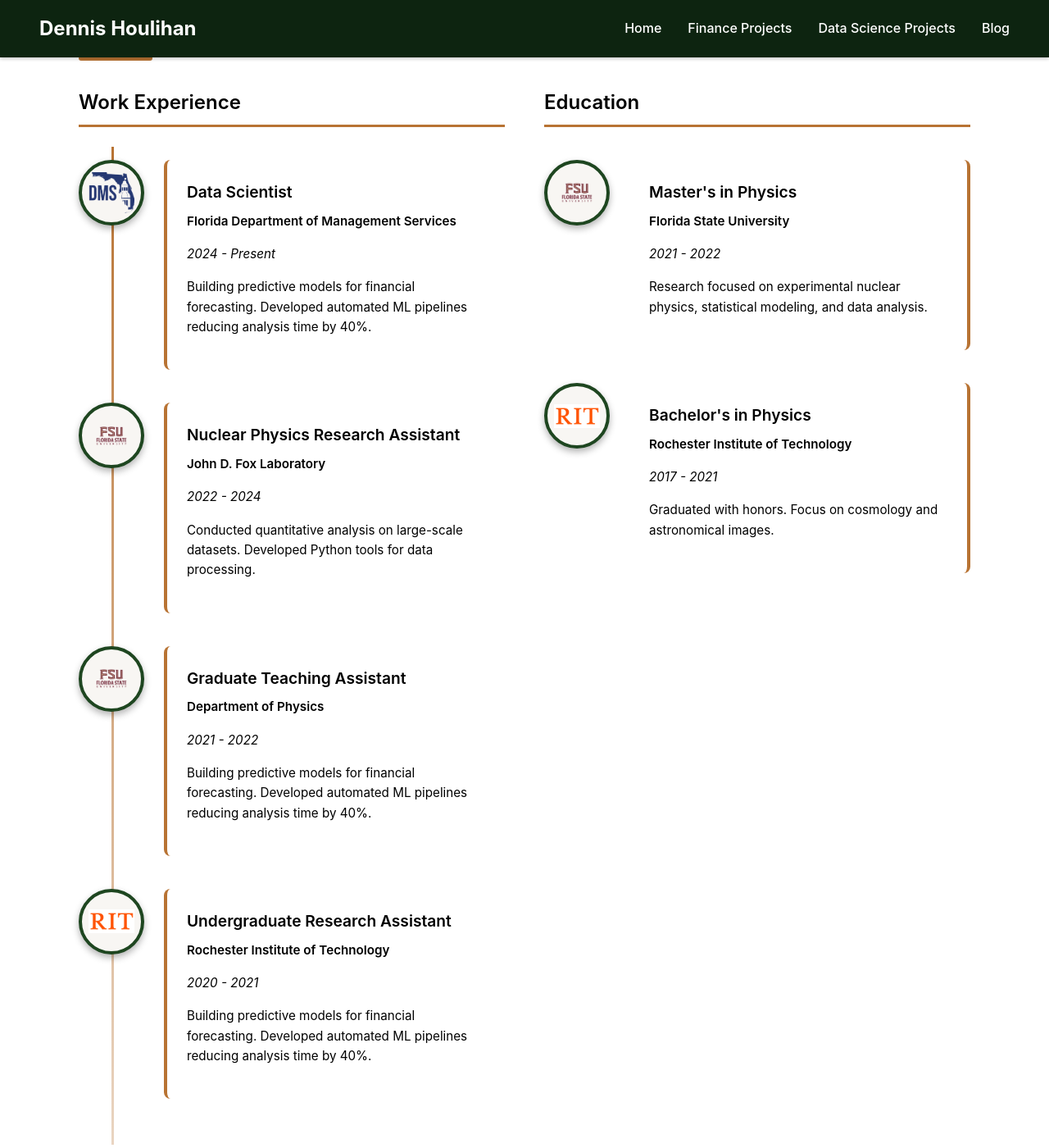
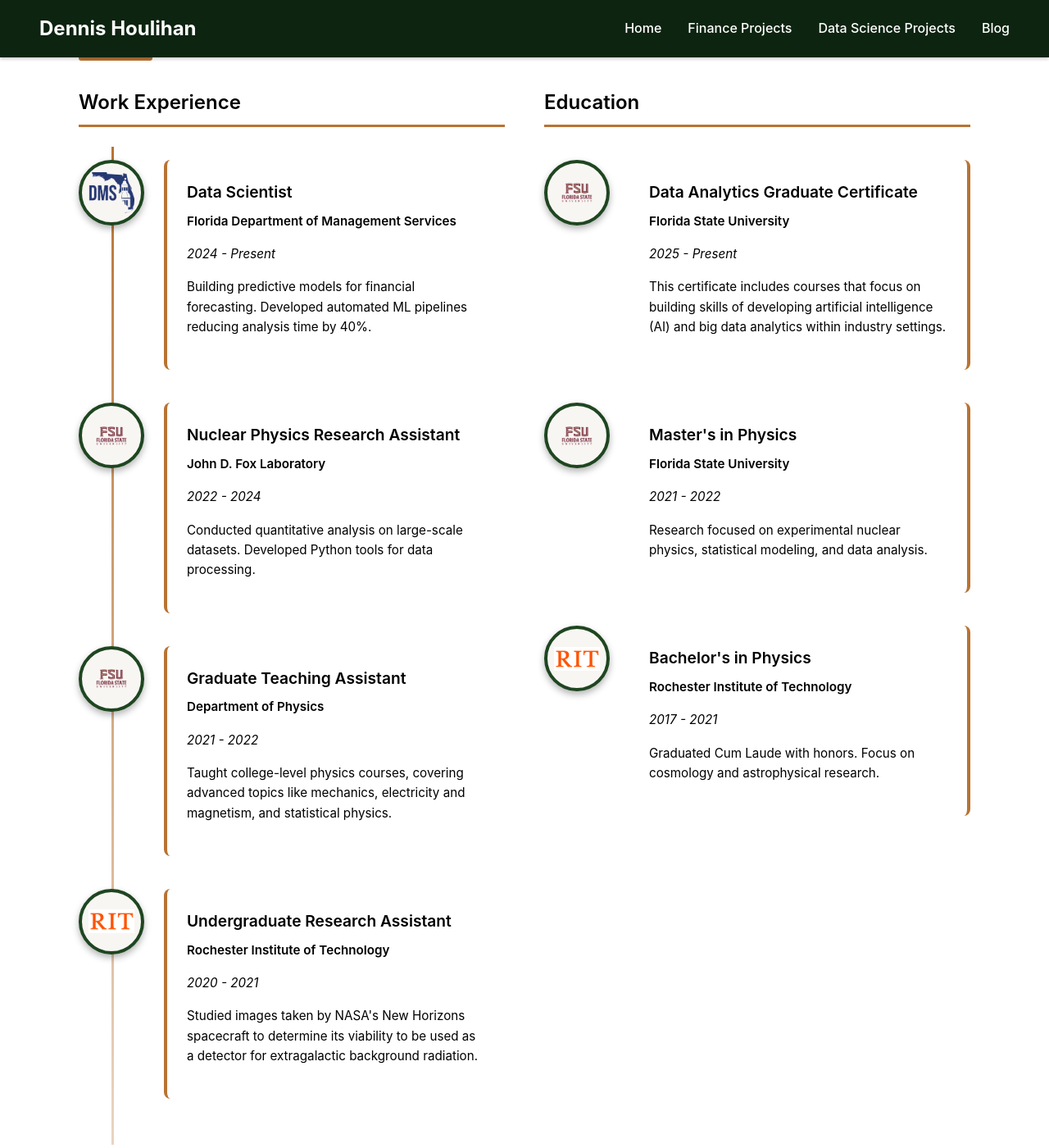
Before and after one commit to DJHoulihan/DJHoulihan.github.io, a Jekyll site: the page built from index.html, in a window 1280 px wide and 1400 px high, scrolled down 869 px. Shown: the whole window at 82% size. Built offline with Jekyll 4.4.1, drawn with Linux system fonts in a browser that asks for light colours.

Commit message:
editing index

```diff
--- a/index.html
+++ b/index.html
@@ -70,7 +70,9 @@ layout: default
             <h3>Data Scientist</h3>
             <p class="timeline-org">Florida Department of Management Services</p>
             <p class="timeline-date">2024 - Present</p>
-            <p>Building predictive models for financial forecasting. Developed automated ML pipelines reducing analysis time by 40%.</p>
+            <p>
+              Building predictive models for financial forecasting. Developed automated ML pipelines reducing analysis time by 40%.
+            </p>
           </div>
         </div>
 
@@ -96,7 +98,11 @@ layout: default
             <h3>Graduate Teaching Assistant</h3>
             <p class="timeline-org">Department of Physics</p>
             <p class="timeline-date">2021 - 2022</p>
-            <p>Building predictive models for financial forecasting. Developed automated ML pipelines reducing analysis time by 40%.</p>
+            <p>
+              Taught college-level physics courses, covering advanced topics like mechanics, electricity and
+              magnetism, and statistical physics.
+
+            </p>
           </div>
         </div>
 
@@ -109,7 +115,10 @@ layout: default
             <h3>Undergraduate Research Assistant</h3>
             <p class="timeline-org">Rochester Institute of Technology</p>
             <p class="timeline-date">2020 - 2021</p>
-            <p>Building predictive models for financial forecasting. Developed automated ML pipelines reducing analysis time by 40%.</p>
+            <p>
+              Studied images taken by NASA's New Horizons spacecraft to determine its viability to be used as
+              a detector for extragalactic background radiation.
+            </p>
           </div>
         </div>
 
@@ -121,7 +130,24 @@ layout: default
       <h3 class="timeline-column-header">Education</h3>
 
       <div class="timeline">
+
         <!-- Education Item 1 -->
+        <div class="timeline-item">
+          <div class="timeline-content">
+            <h3>Data Analytics Graduate Certificate</h3>
+            <p class="timeline-org">Florida State University</p>
+            <p class="timeline-date">2025 - Present</p>
+            <p>
+              This certificate includes courses that focus on building skills of developing artificial intelligence (AI) and big data
+              analytics within industry settings.
+            </p>
+          </div>
+          <div class="timeline-icon">
+            <img src="assets/images/FSU.png" alt="Florida State University">
+          </div>
+        </div>
+
+        <!-- Education Item 2 -->
         <div class="timeline-item">
           <div class="timeline-content">
             <h3>Master's in Physics</h3>
@@ -134,13 +160,13 @@ layout: default
           </div>
         </div>
 
-        <!-- Education Item 2 -->
+        <!-- Education Item 3 -->
         <div class="timeline-item">
           <div class="timeline-content">
             <h3>Bachelor's in Physics</h3>
             <p class="timeline-org">Rochester Institute of Technology</p>
             <p class="timeline-date">2017 - 2021</p>
-            <p>Graduated with honors. Focus on cosmology and astronomical images.</p>
+            <p>Graduated Cum Laude with honors. Focus on cosmology and astrophysical research.</p>
           </div>
           <div class="timeline-icon">
             <img src="assets/images/RIT.jpg" alt="Rochester Institute of Technology">
```
